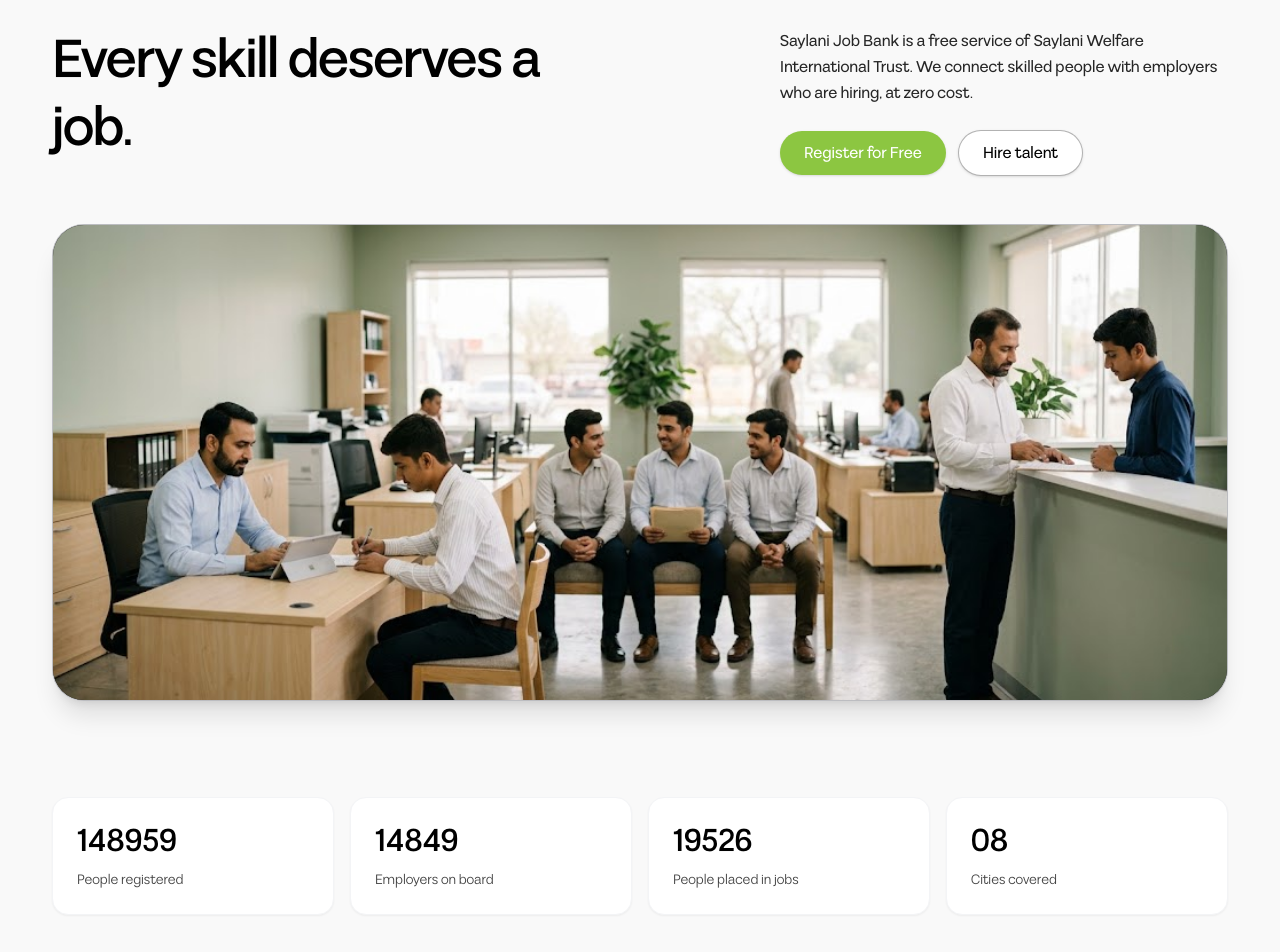
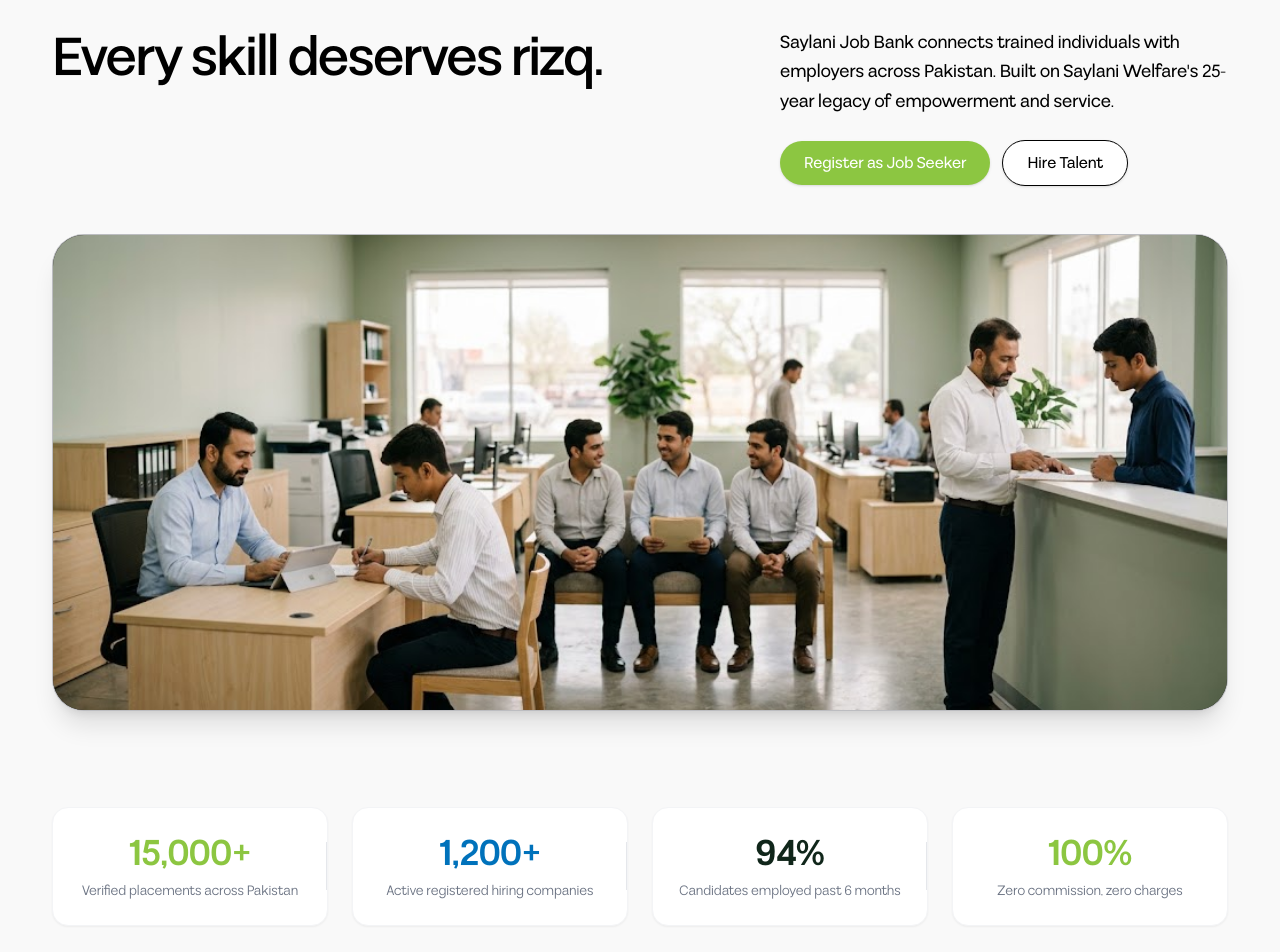
Before and after one commit to shahmeersensei/saylanijobbank, a Next.js app in the folder apps/web/: page /about in a window 1280 px wide. Shown: the part 120-1072 px from the top of the page. Built offline with nearby package versions, Linux system fonts and the light colour scheme.

Commit message:
update about hero and metrics

```diff
--- a/apps/web/src/app/about/components/AboutHero.tsx
+++ b/apps/web/src/app/about/components/AboutHero.tsx
@@ -16,16 +16,16 @@ export function AboutHero() {
         >
           {/* Left Title */}
           <div className="max-w-xl">
-            <h1 className="text-4xl leading-tight font-semibold tracking-tight text-black sm:text-5xl lg:text-[54px]">
-              Every skill deserves a job.
+            <h1 className="text-4xl leading-[1.15] font-semibold tracking-tight text-[#000000] sm:text-5xl lg:text-[54px]">
+              Every skill deserves rizq.
             </h1>
           </div>
 
           {/* Right Subtitle & Buttons */}
           <div className="max-w-md">
-            <p className="text-base leading-relaxed font-medium text-black/85">
-              Saylani Job Bank is a free service of Saylani Welfare International Trust. We connect
-              skilled people with employers who are hiring, at zero cost.
+            <p className="text-lg leading-relaxed font-medium text-[#000000]">
+              Saylani Job Bank connects trained individuals with employers across Pakistan. Built
+              on Saylani Welfare's 25-year legacy of empowerment and service.
             </p>
 
             <div className="mt-6 flex flex-wrap items-center gap-3">
@@ -34,16 +34,16 @@ export function AboutHero() {
                   href="/jobs"
                   className="inline-block rounded-full bg-[#8CC641] px-6 py-2.5 text-base font-medium text-white shadow-sm transition-all hover:bg-[#7CB337]"
                 >
-                  Register for Free
+                  Register as Job Seeker
                 </NextLink>
               </motion.div>
 
               <motion.div whileHover={{ scale: 1.05 }} whileTap={{ scale: 0.95 }}>
                 <NextLink
                   href="/contact"
-                  className="inline-block rounded-full border border-black/30 bg-white px-6 py-2.5 text-base font-medium text-black shadow-sm transition-all hover:bg-neutral-50"
+                  className="inline-block rounded-full border border-black bg-white px-6 py-2.5 text-base font-medium text-black shadow-sm transition-all hover:bg-black hover:text-white"
                 >
-                  Hire talent
+                  Hire Talent
                 </NextLink>
               </motion.div>
             </div>
--- a/apps/web/src/app/about/components/AboutMetrics.tsx
+++ b/apps/web/src/app/about/components/AboutMetrics.tsx
@@ -1,22 +1,45 @@
 export function AboutMetrics() {
   const stats = [
-    { value: '148959', label: 'People registered' },
-    { value: '14849', label: 'Employers on board' },
-    { value: '19526', label: 'People placed in jobs' },
-    { value: '08', label: 'Cities covered' },
+    {
+      value: '15,000+',
+      label: 'Verified placements across Pakistan',
+      title: 'Candidates Placed',
+      color: 'text-[#8CC641]'
+    },
+    {
+      value: '1,200+',
+      label: 'Active registered hiring companies',
+      title: 'Partner Employers',
+      color: 'text-[#0072BB]'
+    },
+    {
+      value: '94%',
+      label: 'Candidates employed past 6 months',
+      title: 'Retention Rate',
+      color: 'text-[#10261A]'
+    },
+    {
+      value: '100%',
+      label: 'Zero commission, zero charges',
+      title: 'Free Service',
+      color: 'text-[#8CC641]'
+    },
   ];
 
   return (
     <section className="bg-[#F9F9F9] pb-16">
       <div className="mx-auto max-w-[1240px] px-4 sm:px-6 lg:px-8">
-        <div className="grid grid-cols-2 gap-4 lg:grid-cols-4">
-          {stats.map((s) => (
+        <div className="grid grid-cols-1 gap-6 sm:grid-cols-2 lg:grid-cols-4">
+          {stats.map((s, idx) => (
             <div
-              key={s.label}
-              className="rounded-2xl border border-gray-100 bg-white p-6 text-left shadow-xs"
+              key={s.title}
+              className="relative rounded-2xl border border-gray-100 bg-white p-6 text-center shadow-xs"
             >
-              <p className="text-[32px] leading-tight font-semibold text-black">{s.value}</p>
-              <p className="mt-2 text-sm font-normal text-black/75">{s.label}</p>
+              <p className={`text-[36px] leading-tight font-bold ${s.color}`}>{s.value}</p>
+              <p className="mt-1 text-sm font-normal text-gray-500">{s.label}</p>
+              {idx < stats.length - 1 && (
+                <div className="absolute right-0 top-1/2 hidden h-12 w-px -translate-y-1/2 bg-gray-200 lg:block" />
+              )}
             </div>
           ))}
         </div>
```
